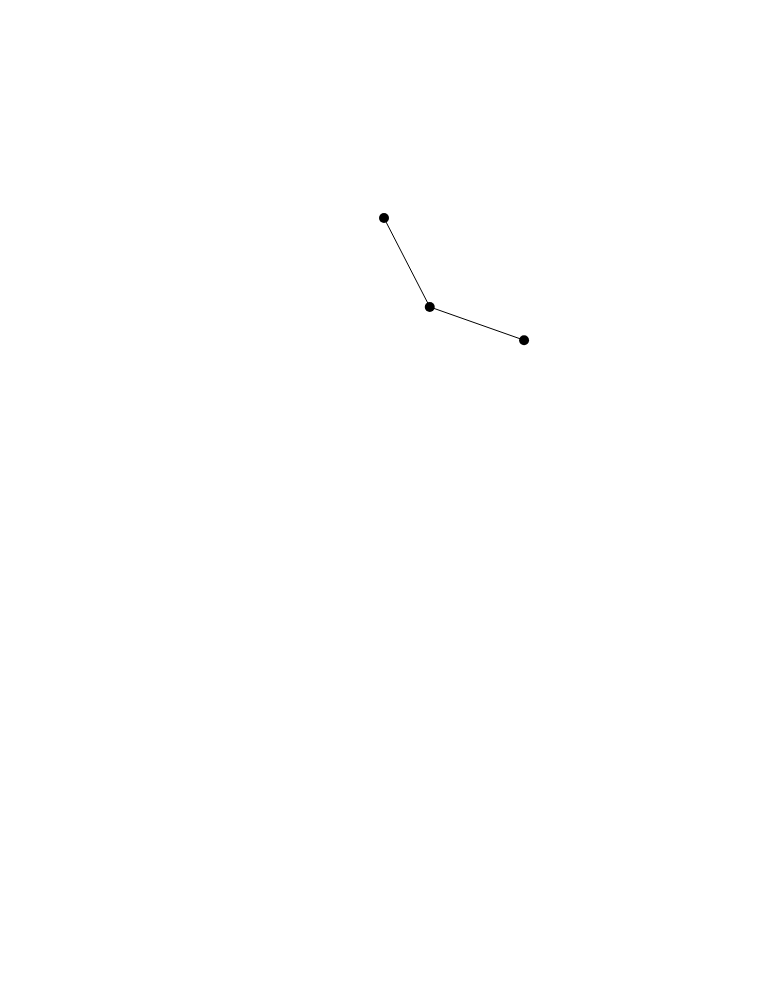
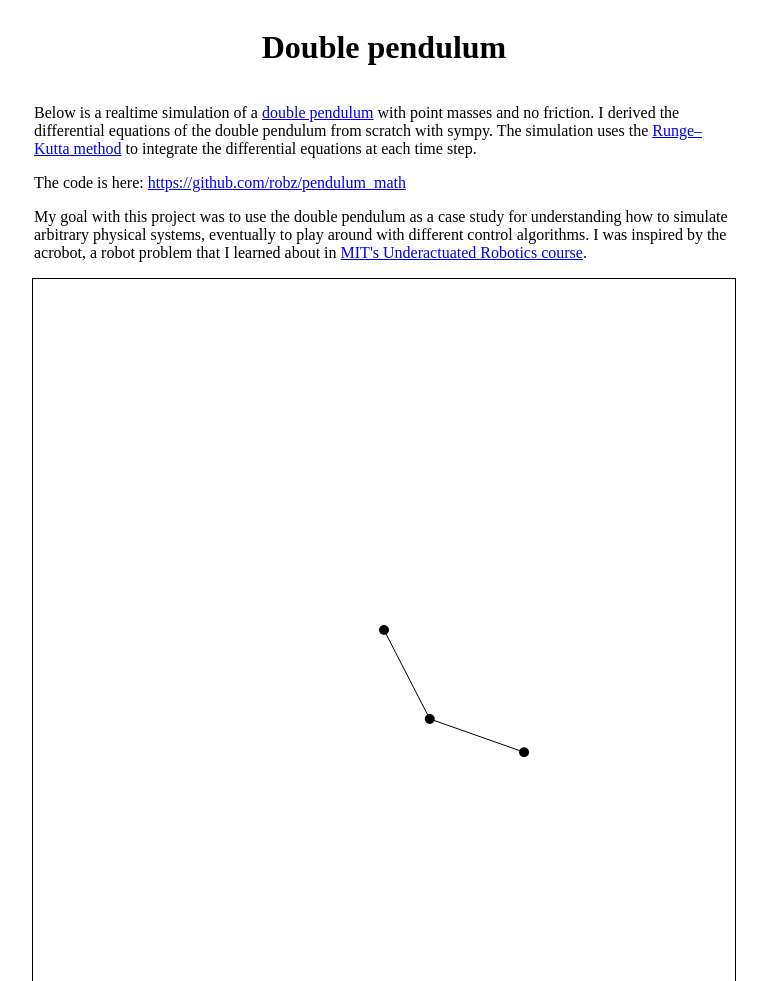
Before and after one commit to robz/pendulum_math, a website: page index.html in a window 1280 px wide. Shown: the top 981 px of the page, without its empty margins (256-1023 px from the left). Before the commit the page ends 800 px from the top, so only its background shows below. Drawn offline with Linux system fonts and the light colour scheme.

Commit message:
Add description to index.html

```diff
--- a/index.html
+++ b/index.html
@@ -1,14 +1,21 @@
 <html>
-  <head>
-    <style>
-#root {
-  height: 420px;
-}
-    </style>
-  </head>
   <body>
-    <div id="root">
-      <canvas id="canvas" />
+    <div style="display: flex; flex-direction: column; align-items: center">
+      <h1>Double pendulum</h1>
+      <div style="width: 700px">
+        <p>
+        Below is a realtime simulation of a <a href="https://en.wikipedia.org/wiki/Double_pendulum">double pendulum</a> with point masses and no friction. I derived the differential equations of the double pendulum from scratch with sympy. The simulation uses the <a href="https://en.wikipedia.org/wiki/Runge%E2%80%93Kutta_methods">Runge–Kutta method</a> to integrate the differential equations at each time step.
+        </p>
+        <p>
+        The code is here: <a href="https://github.com/robz/pendulum_math">https://github.com/robz/pendulum_math</a>
+        </p>
+        <p>
+        My goal with this project was to use the double pendulum as a case study for understanding how to simulate arbitrary physical systems, eventually to play around with different control algorithms. I was inspired by the acrobot, a robot problem that I learned about in <a href="https://www.edx.org/course/underactuated-robotics-mitx-6-832x-0">MIT's Underactuated Robotics course</a>.
+        </p>
+      </div>
+      <div id="root">
+      <canvas id="canvas" width=700 height=700 style="border: 1px solid black"></canvas>
+      </div>
     </div>
     <script src="src/ui/calcThetaDotDots.js"></script>
     <script src="src/ui/index.js"></script>
```
